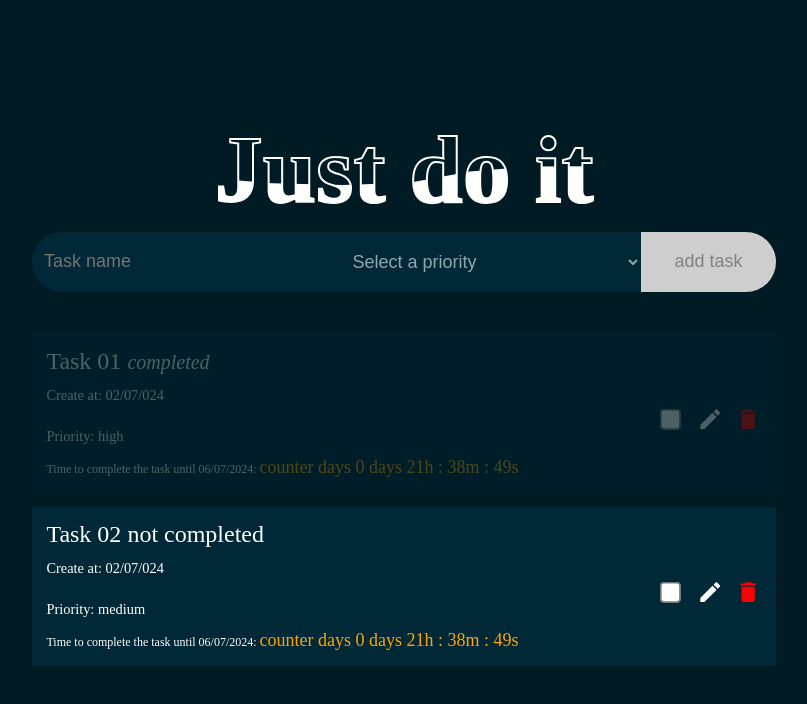
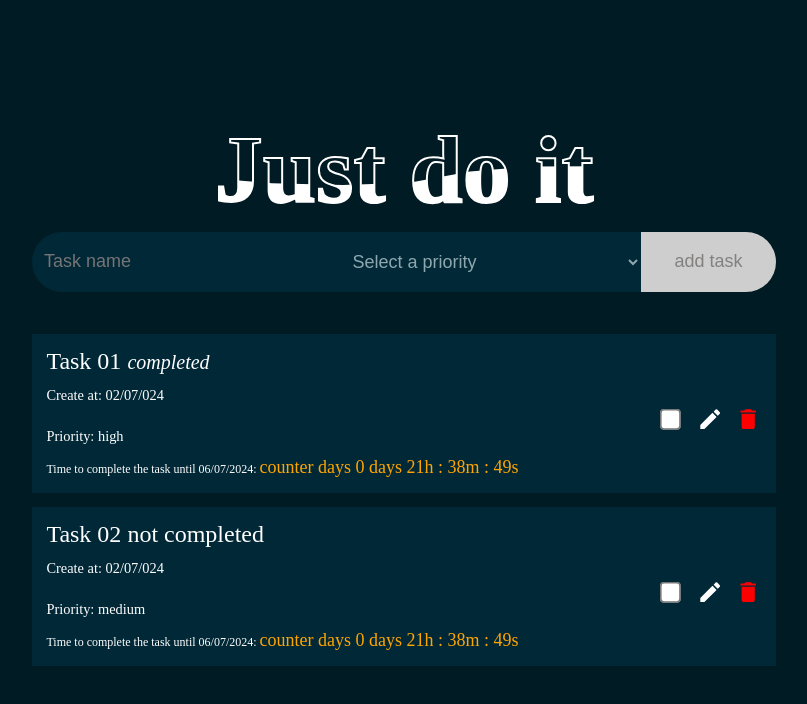
Before and after one commit to TiagoSilva34/Task-Organizer, a React (Vite) app: page / in a window 1280 px wide. Shown: the top 704 px of the page, without its empty margins (236-1043 px from the left). Built offline with nearby package versions, Linux system fonts and the light colour scheme; data requests are answered from the project's data file.

Commit message:
fix: removido opacity do task item

```diff
--- a/src/pages/Task/styles.scss
+++ b/src/pages/Task/styles.scss
@@ -244,10 +244,6 @@
         font-size: 2.2rem;
     }
 
-    .task-list-container ul li:nth-child(1) {
-        opacity: .3;
-    }
-
     .task-list-container ul li .createAt {
         font-size: 1.2rem;
         margin: 1rem 0;
```
